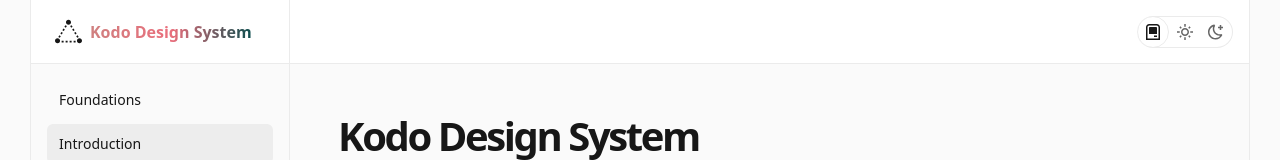
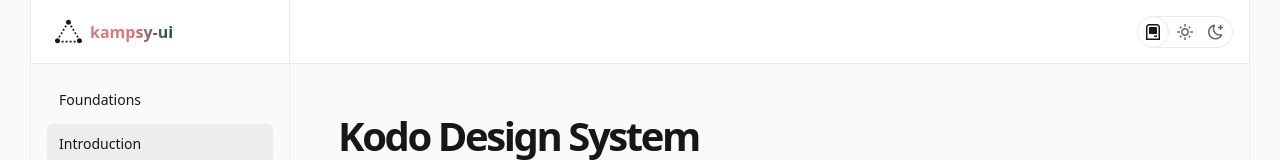
Before and after one commit to kampsy/ui, a SvelteKit app: page / in a window 1280 px wide. Shown: the top 160 px of the page. Built offline with nearby package versions, Linux system fonts and the light colour scheme.

Commit message:
more readme updates

```diff
--- a/src/docs/ui/shell.svelte
+++ b/src/docs/ui/shell.svelte
@@ -76,7 +76,7 @@
 						</div>
 						<div>
 							<TextGradient
-								text="Kodo Design System"
+								text="kampsy-ui"
 								variant="ios"
 								class="text-base font-semibold leading-[24px]"
 							/>
```
Also changed, not shown: src/docs/img.png (added), 1 other file (tests, documents, lock files or other folders).
